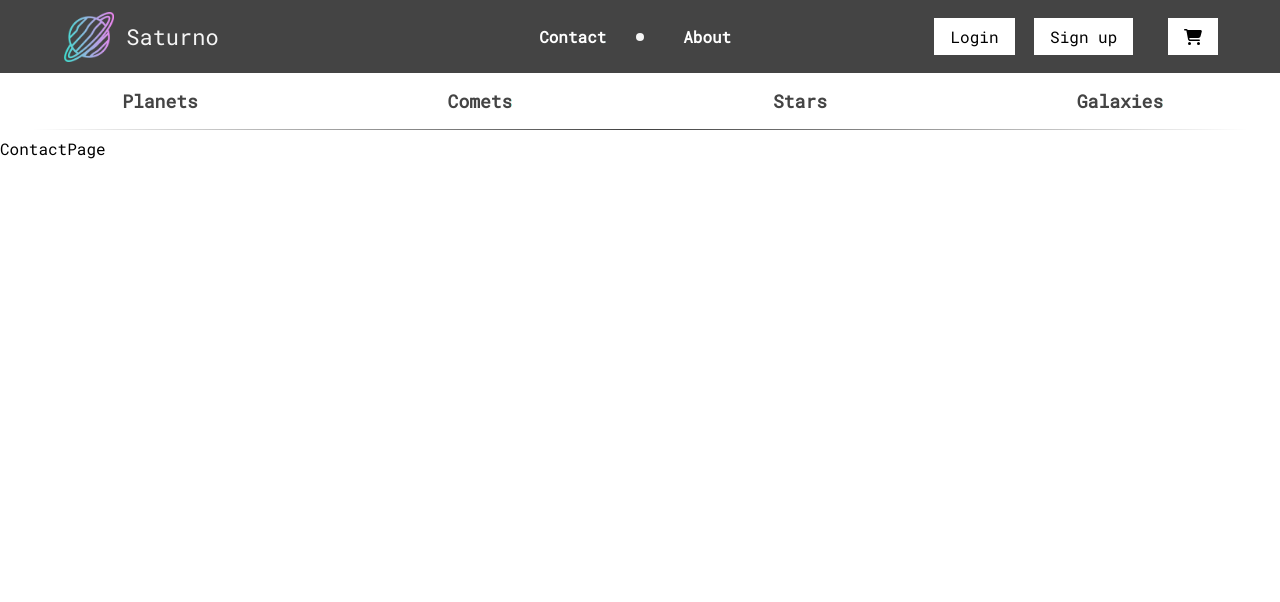
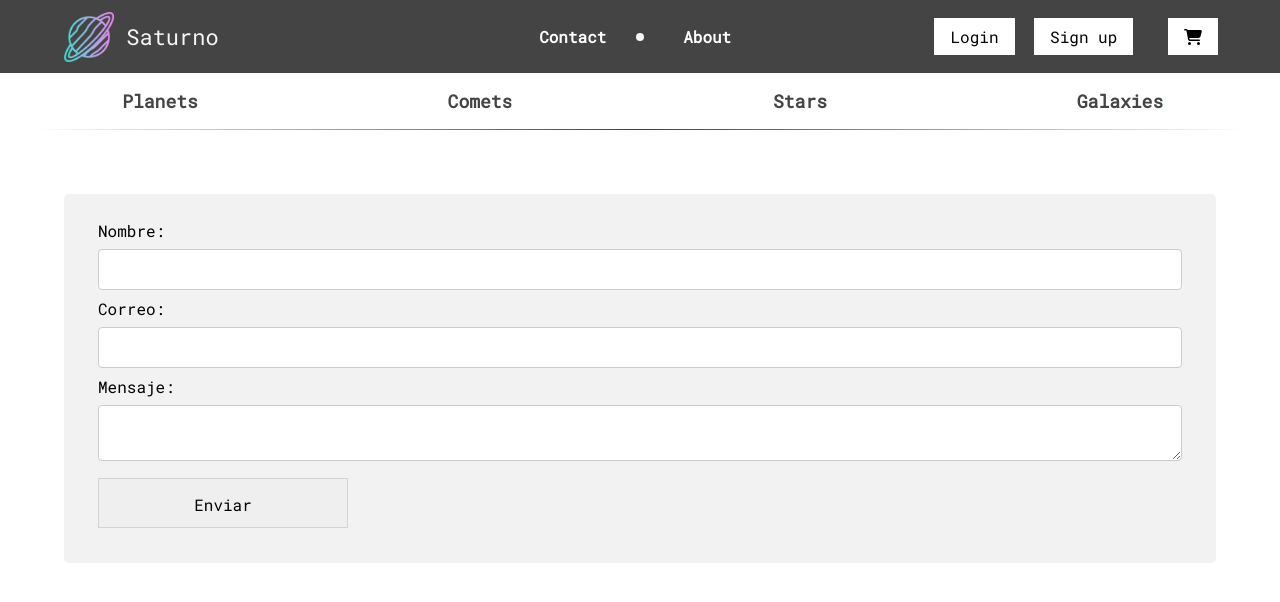
Before and after one commit to Mic4mi/ecommerce, a React (Create React App) app: page /contact in a window 1280 px wide. Shown: the top 602 px of the page. Built offline with nearby package versions, Linux system fonts and the light colour scheme.

Commit message:
Codificación de las vistas contact y about

```diff
--- a/src/components/AboutPage/AboutPage.js
+++ b/src/components/AboutPage/AboutPage.js
@@ -1,6 +1,15 @@
-
+import './style.css';
+import aboutphoto from '../../aboutphoto.jpg'
 export const AboutPage = () => {
   return (
-    <div>AboutPage</div>
+    <div className='aboutpage-container'>
+      <div className='about-section text-container'>
+        <text>TEXT</text>
+        <text>TEXT</text>
+      </div>
+      <div className='about-section'>
+        <img id="portrait" src={aboutphoto} alt="portrait" />
+      </div>
+    </div>
   )
 }
--- /dev/null
+++ b/src/components/AboutPage/style.css
@@ -0,0 +1,27 @@
+.aboutpage-container {
+    width: 100%;
+    height: 100%;
+    display: grid;
+    grid-template-columns: repeat(2, 1fr);
+    justify-content: space-between;
+    justify-items: center;
+    align-items: center;
+    padding: 5%;
+    gap: 4%;
+}
+
+.text-container{
+    display: flex;
+    flex-direction: column;
+    justify-content: space-around;
+    justify-items: center;
+    align-items: center;
+}
+
+.about-section{
+    width: 80%;
+}
+
+#portrait {
+    width: inherit;
+}
--- a/src/components/CartContainer/CartContainer.js
+++ b/src/components/CartContainer/CartContainer.js
@@ -62,7 +62,7 @@ export const CartContainer = () => {
 
         document.getElementById('purchase-btn').disabled = true;
 
-        // añadir orden
+        // Añadir orden
         const queryRef = collection(db, "orders");
         addDoc(queryRef, order)
             .then(async (response) => {
@@ -76,7 +76,6 @@ export const CartContainer = () => {
             })
             .catch((error) => {
                 toast.error(`Ocurrió un error procesando su solicitud`, { duration: 3000 });
-                console.log("Error: ", error)
             })
     };
 
--- a/src/components/ContactPage/ContactPage.js
+++ b/src/components/ContactPage/ContactPage.js
@@ -1,5 +1,39 @@
+import './style.css';
+import { Toaster, toast } from 'react-hot-toast';
+
 export const ContactPage = () => {
+  const getMessageData = (event) => {
+    let isValid = false;
+    event.target['name'].value && event.target['email'].value && event.target['message'].value
+      ? isValid = true : isValid = false;
+    return isValid;
+  };
+
+  const sendMessage = (event) => {
+    event.preventDefault();
+    const isValid = getMessageData(event);
+    if (!isValid) {
+      toast.error(`Los datos para enviar el mensaje no son correctos`, { duration: 3000, });
+      return;
+    }
+    toast.success(`Mensaje enviado`, { duration: 3000 });
+    document.getElementById('message-form').reset();
+  }
+
   return (
-    <div>ContactPage</div>
+    <div className='form-container'>
+      <form id="message-form" onSubmit={sendMessage}>
+        <fieldset>
+          <label for="name">Nombre:</label>
+          <input id="name" type="text" name="name" />
+          <label for="email">Correo:</label>
+          <input id="email" type="text" name="email" />
+          <label for="message">Mensaje:</label>
+          <textarea id="message" name="message" maxLength={185} />
+          <button id="purchase-btn" className='purchase-end-btn purchase-btn' type="submit" >Enviar</button>
+        </fieldset>
+      </form>
+      <Toaster position='bottom-center' toastOptions={{ className: 'toaster' }} />
+    </div>
   )
 }
--- /dev/null
+++ b/src/components/ContactPage/style.css
@@ -0,0 +1,57 @@
+.form-container {
+    margin: 5% 5% 5% 5%;
+    border-radius: 5px;
+    background-color: #f2f2f2;
+    padding: 20px;
+}
+
+#message-form{
+ display: flex;
+ flex-direction: column;
+}
+
+.purchase-btn:enabled {
+    height: 50px;
+    padding: 15px 15px 15px 15px;
+    margin: 5px 10px 5px 0px;
+    width: fit-content;
+    border: 1px solid lightgray;
+    color: black;
+    text-align: center;
+    text-decoration: none;
+    display: inline-block;
+    font-family: 'Roboto Mono';
+    font-size: 16px;
+    transition-duration: 0.4s;
+    cursor: pointer;
+}
+
+.purchase-btn:hover:enabled {
+    /* background-color: #46dcd1; */
+    background: rgb(70, 220, 209);
+    background: linear-gradient(90deg, #46dcd1 0%, #9bafe0 50%, #e985ee 100%);
+    color: white;
+    transition: 0.4s;
+}
+
+.purchase-end-btn:enabled {
+    width: 250px;
+}
+
+hr.solid {
+    border-top: 3px solid #bbb;
+}
+
+input[type=text], textarea {
+    width: 100%;
+    padding: 12px 20px;
+    margin: 8px 0;
+    display: inline-block;
+    border: 1px solid #ccc;
+    border-radius: 4px;
+    box-sizing: border-box;
+}
+
+fieldset {
+    border: none;
+}
```
Also changed, not shown: src/aboutphoto.jpg (added).
